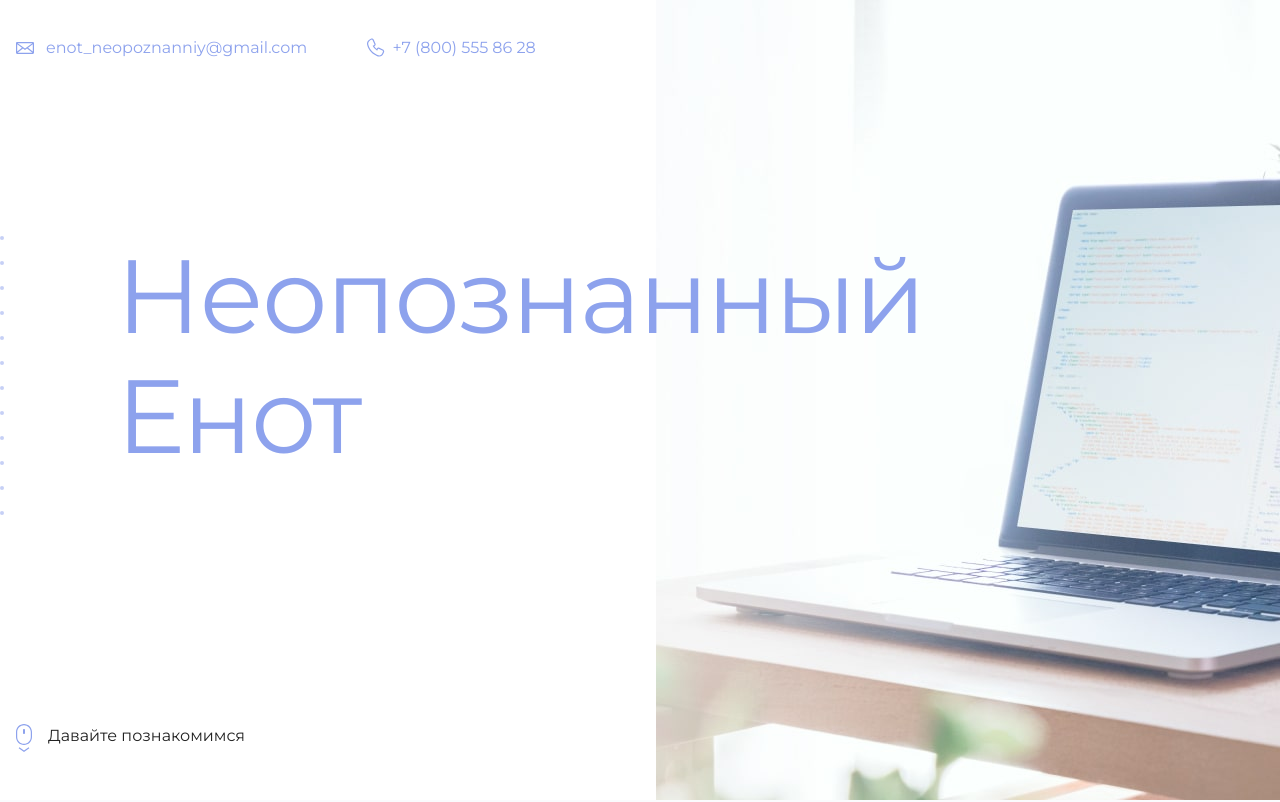
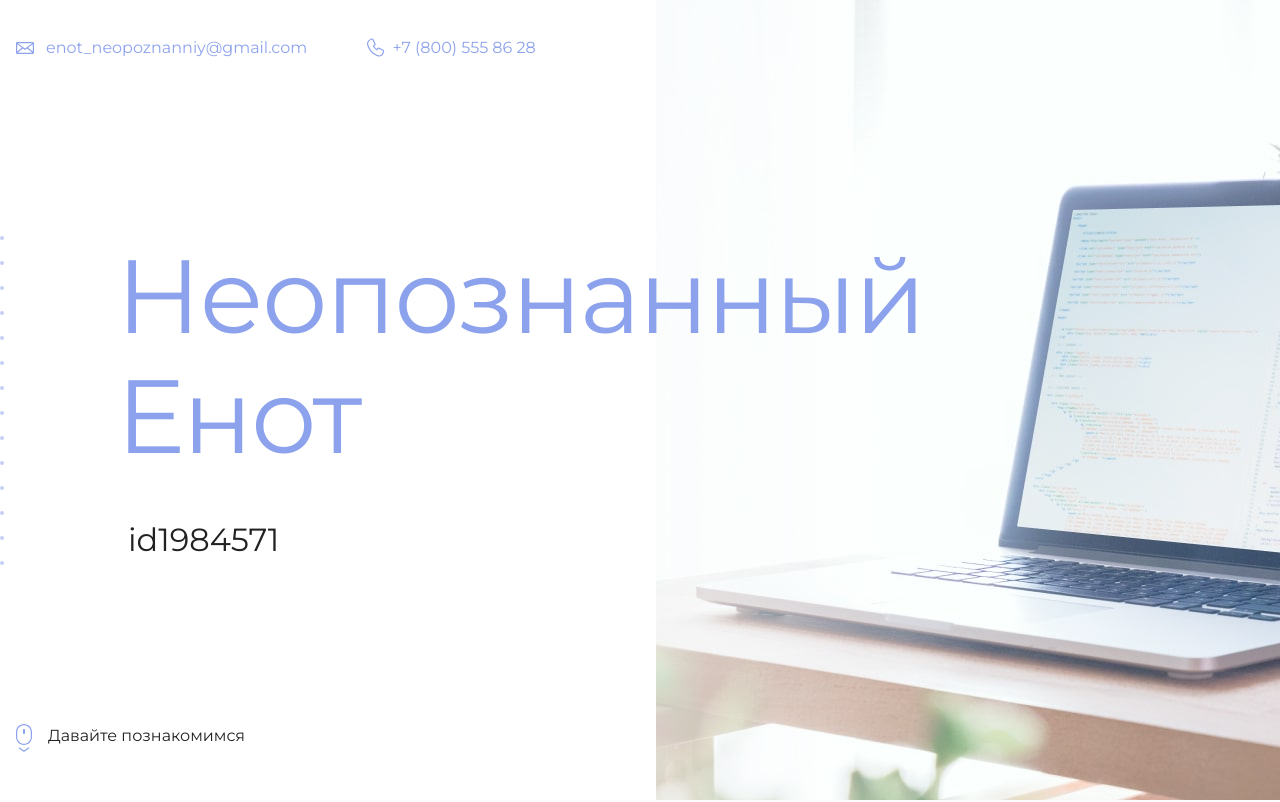
Before and after one commit to Camihak/new-site, a plain HTML site: page index.html in a window 1280 px wide. Shown: the top 802 px of the page. Drawn offline with Linux system fonts and the light colour scheme.

Commit message:
Добавляет id

```diff
--- a/index.html
+++ b/index.html
@@ -19,7 +19,7 @@
       <section class="hero-image">
         <div class="container">
           <h1 class="heading">Неопознанный Енот</h1>
-          <p><!-- Тут ваш id на сайте Академии --></p>
+          <p>id1984571</p>
         </div>
       </section>
 
```
